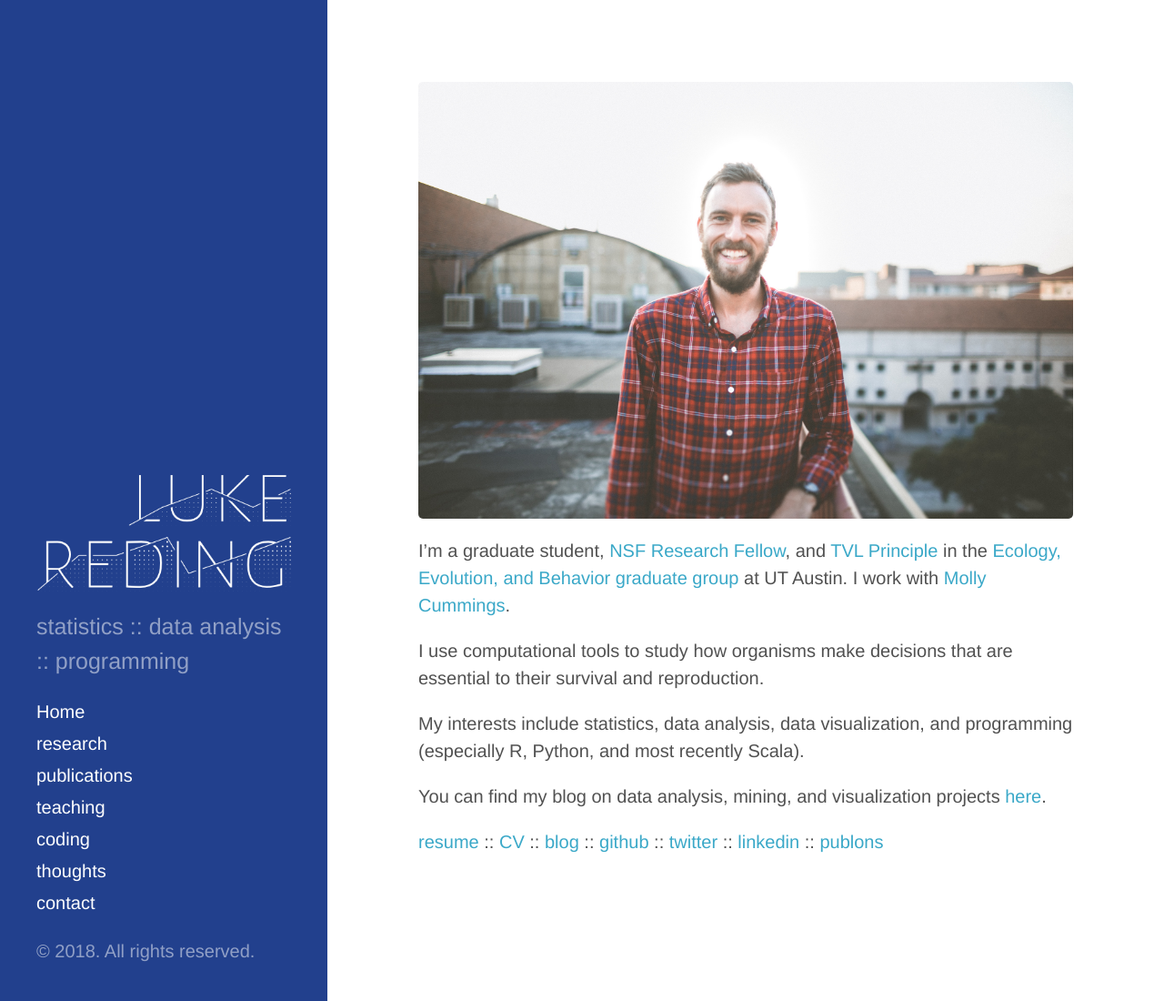
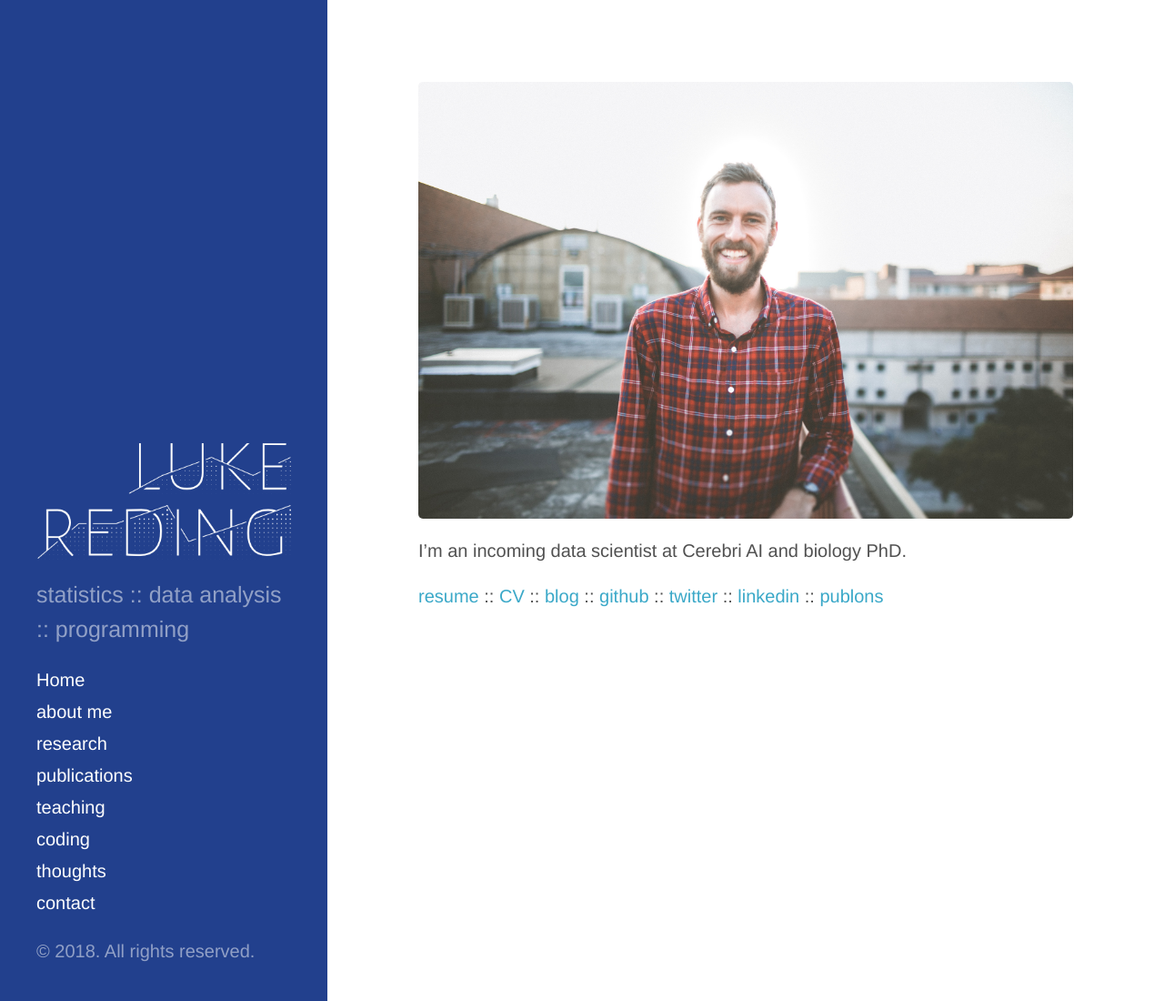
Before and after one commit to lukereding/lukereding.github.io, a Jekyll site: the page built from index.md, in a window 1280 px wide and 1100 px high. Shown: the whole window at 91% size. Built offline with Jekyll 4.4.1, drawn with Linux system fonts in a browser that asks for light colours; the list of posts is cut into pages by our own code.

Commit message:
add about page

```diff
--- a/index.md
+++ b/index.md
@@ -5,13 +5,7 @@
 
 ![logo](../files/photo.jpg)
 
-I'm a graduate student, [NSF Research Fellow](https://www.nsfgrfp.org), and [TVL Principle](https://www.mccombs.utexas.edu/Centers/Texas-Venture-Labs) in the [Ecology, Evolution, and Behavior graduate group](https://www.cns.utexas.edu/eeb-graduate-program) at UT Austin. I work with [Molly Cummings](http://www.bio.utexas.edu/research/cummingslab/).
-
-I use computational tools to study how organisms make decisions that are essential to their survival and reproduction.
-
-My interests include statistics, data analysis, data visualization, and programming (especially R, Python, and most recently Scala).
-
-You can find my blog on data analysis, mining, and visualization projects [here](https://lukereding.github.io/nonstandard_deviations/).
+I'm an incoming data scientist at Cerebri AI and biology PhD.
 
 [resume](../files/lpr_resume.pdf)
 :: [CV](../files/cv.pdf)
```
Also changed, not shown: 2000-01-01-about.md (added, +22 -0 lines).
